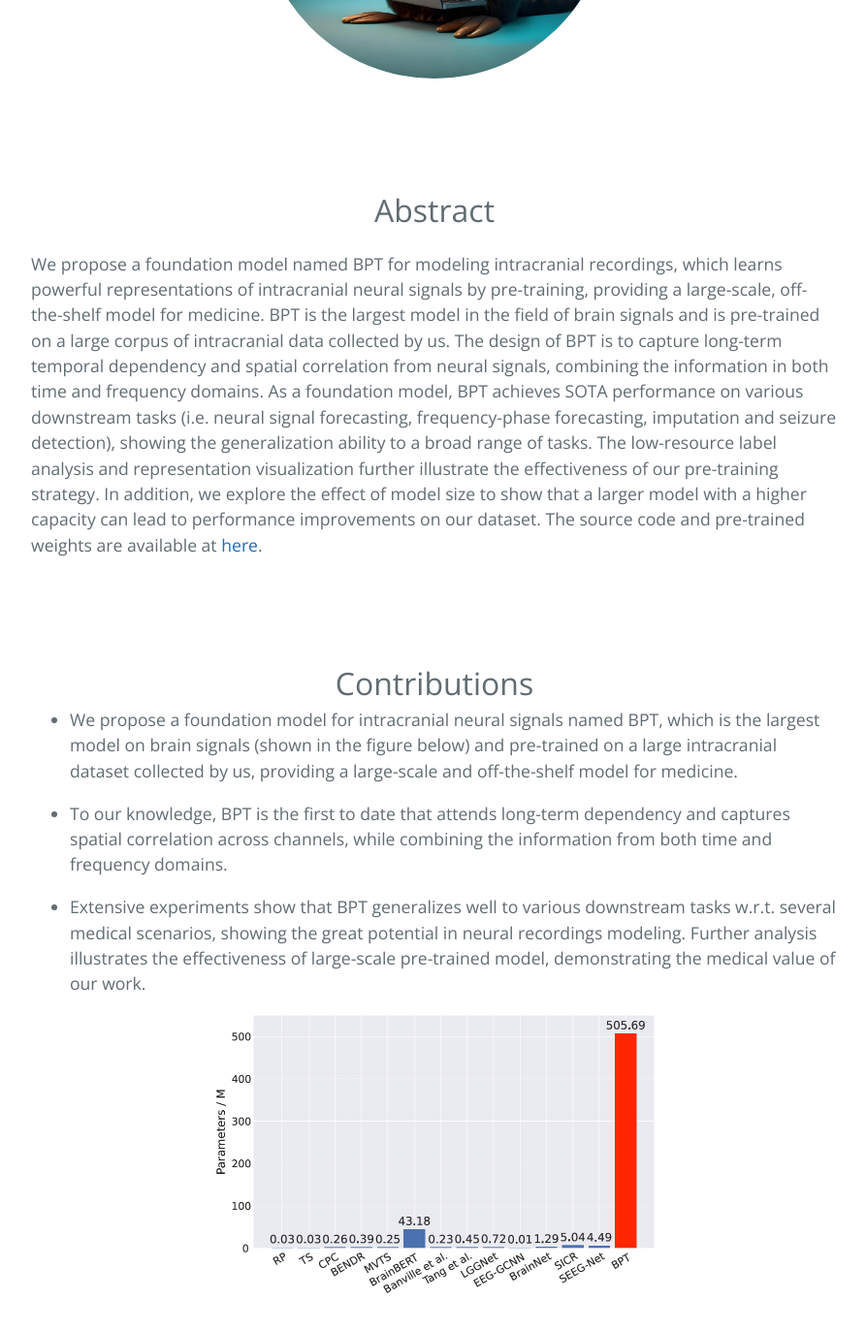
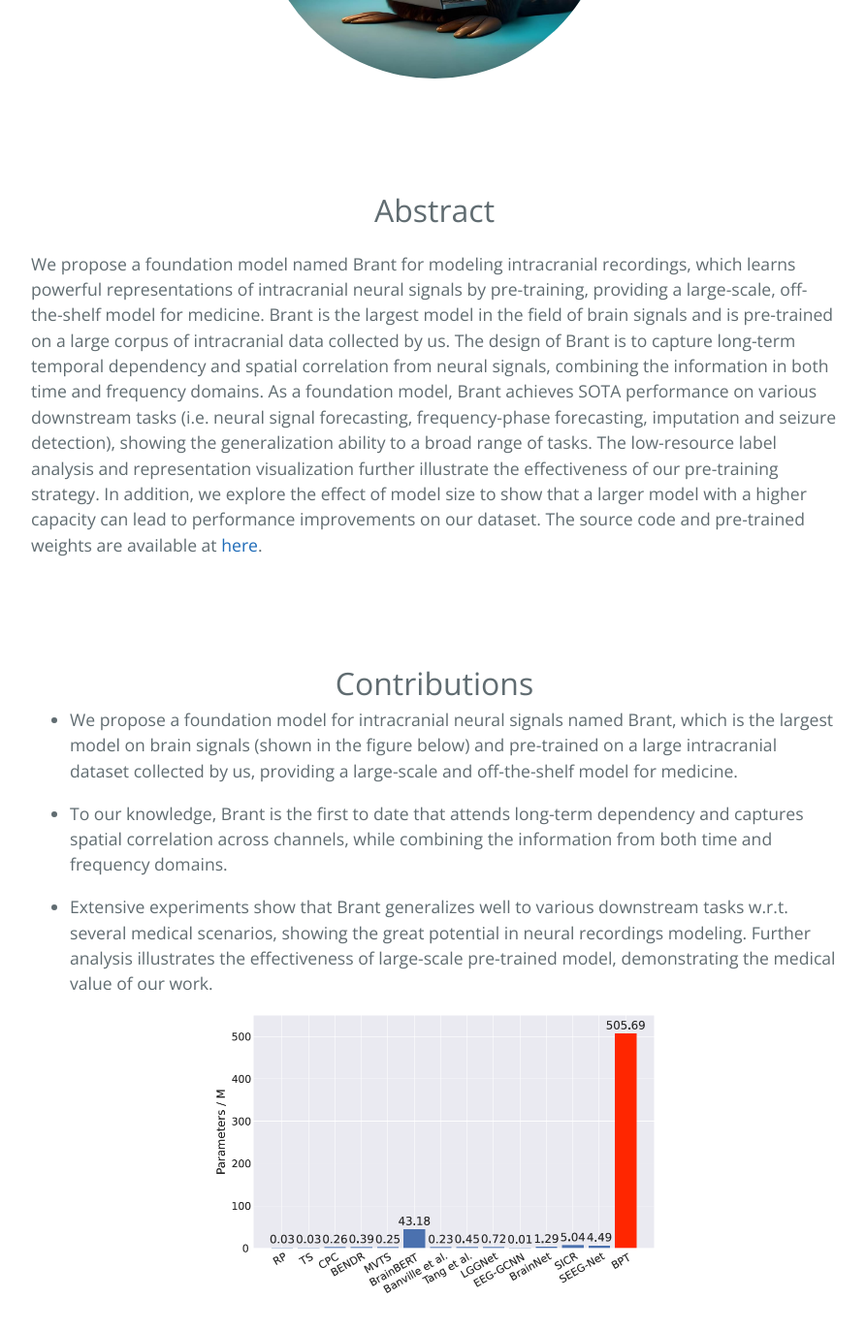
Before and after one commit to ZJU-BrainNet/Brant.github.io, a Jekyll site: the page built from index.md, in a window 1280 px wide and 1400 px high, scrolled down 859 px. Shown: the top 1373 px of the window at 97% size, without its empty margins (192-1085 px from the left). Built offline with Jekyll 4.4.1, drawn with Linux system fonts in a browser that asks for light colours; some of the changed text lies outside the part shown.

Commit message:
BPT2Brant

```diff
--- a/index.md
+++ b/index.md
@@ -18,7 +18,7 @@ layout: default
 
 <center><font size="6"> Abstract </font><br/> </center>
 
-We propose a foundation model named BPT for modeling intracranial recordings, which learns powerful representations of intracranial neural signals by pre-training, providing a large-scale, off-the-shelf model for medicine. BPT is the largest model in the field of brain signals and is pre-trained on a large corpus of intracranial data collected by us. The design of BPT is to capture long-term temporal dependency and spatial correlation from neural signals, combining the information in both time and frequency domains. As a foundation model, BPT achieves SOTA performance on various downstream tasks (i.e. neural signal forecasting, frequency-phase forecasting, imputation and seizure detection), showing the generalization ability to a broad range of tasks. The low-resource label analysis and representation visualization further illustrate the effectiveness of our pre-training strategy. In addition, we explore the effect of model size to show that a larger model with a higher capacity can lead to performance improvements on our dataset. The source code and pre-trained weights are available at [here](https://anonymous.4open.science/r/BPT-30AB).
+We propose a foundation model named Brant for modeling intracranial recordings, which learns powerful representations of intracranial neural signals by pre-training, providing a large-scale, off-the-shelf model for medicine. Brant is the largest model in the field of brain signals and is pre-trained on a large corpus of intracranial data collected by us. The design of Brant is to capture long-term temporal dependency and spatial correlation from neural signals, combining the information in both time and frequency domains. As a foundation model, Brant achieves SOTA performance on various downstream tasks (i.e. neural signal forecasting, frequency-phase forecasting, imputation and seizure detection), showing the generalization ability to a broad range of tasks. The low-resource label analysis and representation visualization further illustrate the effectiveness of our pre-training strategy. In addition, we explore the effect of model size to show that a larger model with a higher capacity can lead to performance improvements on our dataset. The source code and pre-trained weights are available at [here](https://anonymous.4open.science/r/BPT-30AB).
 
 <br>
 
@@ -27,11 +27,11 @@ We propose a foundation model named BPT for modeling intracranial recordings, wh
 <center><font size="6"> Contributions </font><br/> </center>
 
 
-- We propose a foundation model for intracranial neural signals named BPT, which is the largest model on brain signals (shown in the figure below) and pre-trained on a large intracranial dataset collected by us, providing a large-scale and off-the-shelf model for medicine.
+- We propose a foundation model for intracranial neural signals named Brant, which is the largest model on brain signals (shown in the figure below) and pre-trained on a large intracranial dataset collected by us, providing a large-scale and off-the-shelf model for medicine.
 
-- To our knowledge, BPT is the first to date that attends long-term dependency and captures spatial correlation across channels, while combining the information from both time and frequency domains.
+- To our knowledge, Brant is the first to date that attends long-term dependency and captures spatial correlation across channels, while combining the information from both time and frequency domains.
 
-- Extensive experiments show that BPT generalizes well to various downstream tasks w.r.t. several medical scenarios, showing the great potential in neural recordings modeling. Further analysis illustrates the effectiveness of large-scale pre-trained model, demonstrating the medical value of our work.
+- Extensive experiments show that Brant generalizes well to various downstream tasks w.r.t. several medical scenarios, showing the great potential in neural recordings modeling. Further analysis illustrates the effectiveness of large-scale pre-trained model, demonstrating the medical value of our work.
 
 <div align=center>
 <img src="figures/scale_compare.png" alt="Model scale comparison" style="zoom:50%;" />
@@ -44,7 +44,7 @@ We propose a foundation model named BPT for modeling intracranial recordings, wh
 <center><font size="6"> Performance </font><br/> </center>
 
 
-The figure below summarizes the results of all the downstream tasks, including neural signal forecasting, frequency-phase forecasting, imputation and seizure detection. As a foundation model for intracranial recordings, BPT achieves consistent SOTA performance on a variety of tasks compared with other baseline models.
+The figure below summarizes the results of all the downstream tasks, including neural signal forecasting, frequency-phase forecasting, imputation and seizure detection. As a foundation model for intracranial recordings, Brant achieves consistent SOTA performance on a variety of tasks compared with other baseline models.
 
 <div align=center>
 <img src="figures/overall_res.png" alt="Overall performance of Brant and baselines" />
@@ -56,7 +56,7 @@ The figure below summarizes the results of all the downstream tasks, including n
 
 <center><font size="6"> Limitations </font><br/> </center>
 
-By pre-training on a large amount of intracranial data, BPT contains over 500M parameters, far more than other existing works on brain signals. However, compared to other fields such as CV and NLP in which the models can reach billions of parameters and achieve good performance on a variety of tasks by zero-shot learning, there is still potential for further improvement of our work. In the future, by scaling up our dataset, the scale of our model can be further expanded to capture higher-level semantic information from neural data, revealing more complicated brain activities and dynamics, to provide assistance for more healthcare applications.
+By pre-training on a large amount of intracranial data, Brant contains over 500M parameters, far more than other existing works on brain signals. However, compared to other fields such as CV and NLP in which the models can reach billions of parameters and achieve good performance on a variety of tasks by zero-shot learning, there is still potential for further improvement of our work. In the future, by scaling up our dataset, the scale of our model can be further expanded to capture higher-level semantic information from neural data, revealing more complicated brain activities and dynamics, to provide assistance for more healthcare applications.
 
 <br>
 
```
